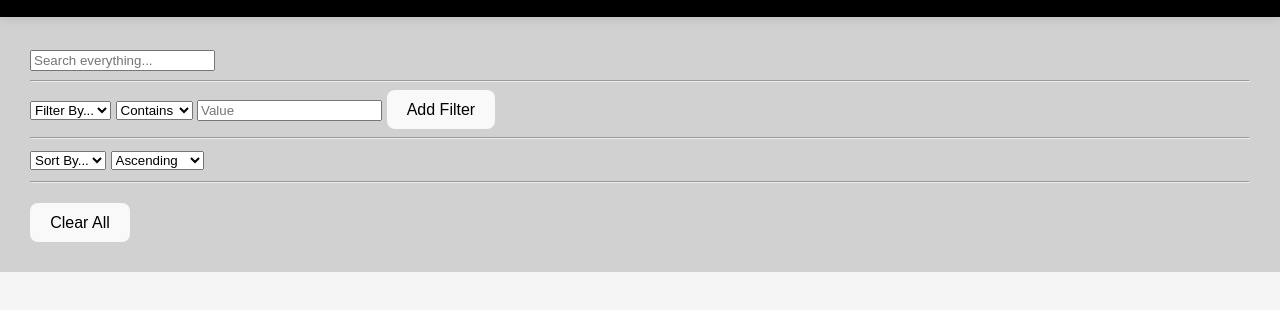
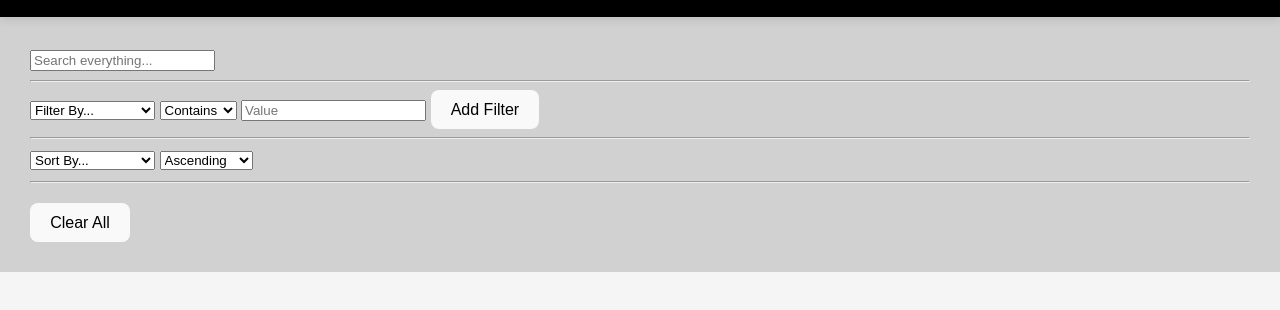
Before and after one commit to Chas-J-Fullstack-Norrland/StarWarsFrontEnd, a website built with Vite: page list.html in a window 1280 px wide. Shown: the part 148-458 px from the top of the page. Built offline with nearby package versions, Linux system fonts and the light colour scheme; no server answers.

Commit message:
Width shifting in filter/sort controls adjusted,  now ~0.1 CLS in lighthouse

```diff
--- a/list.html
+++ b/list.html
@@ -23,7 +23,7 @@
         <hr>
         <div>
             <!-- 🔽 Filter Key -->
-            <select id="filterKey">
+            <select id="filterKey"  class="keyselection">
                 <option value="">Filter By...</option>
             </select>
 
@@ -57,7 +57,7 @@
         <hr>
         <div>
             <!-- 🔽 Sort -->
-            <select id="sortSelect">
+            <select id="sortSelect" class="keyselection" >
                 <option value="">Sort By...</option>
             </select>
             <select id="sortDirection">
--- a/src/styles/listview.css
+++ b/src/styles/listview.css
@@ -87,6 +87,10 @@
     padding :0;
 }
 
+.keyselection{
+    min-width: 125px;
+}
+
 .list-card button {
     box-shadow: 0 2px 10px rgba(0,0,0,0.1);
     display:block;
```
